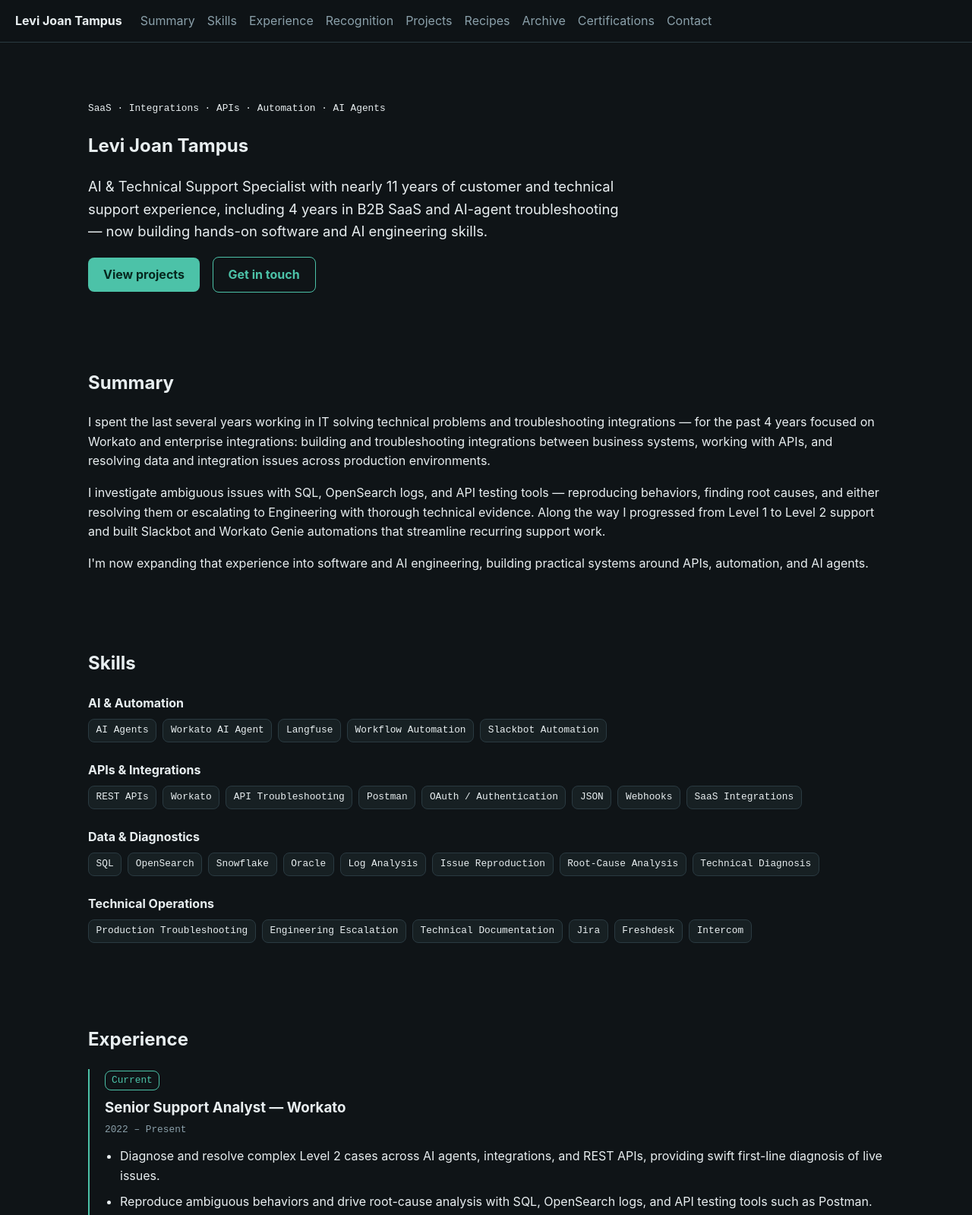
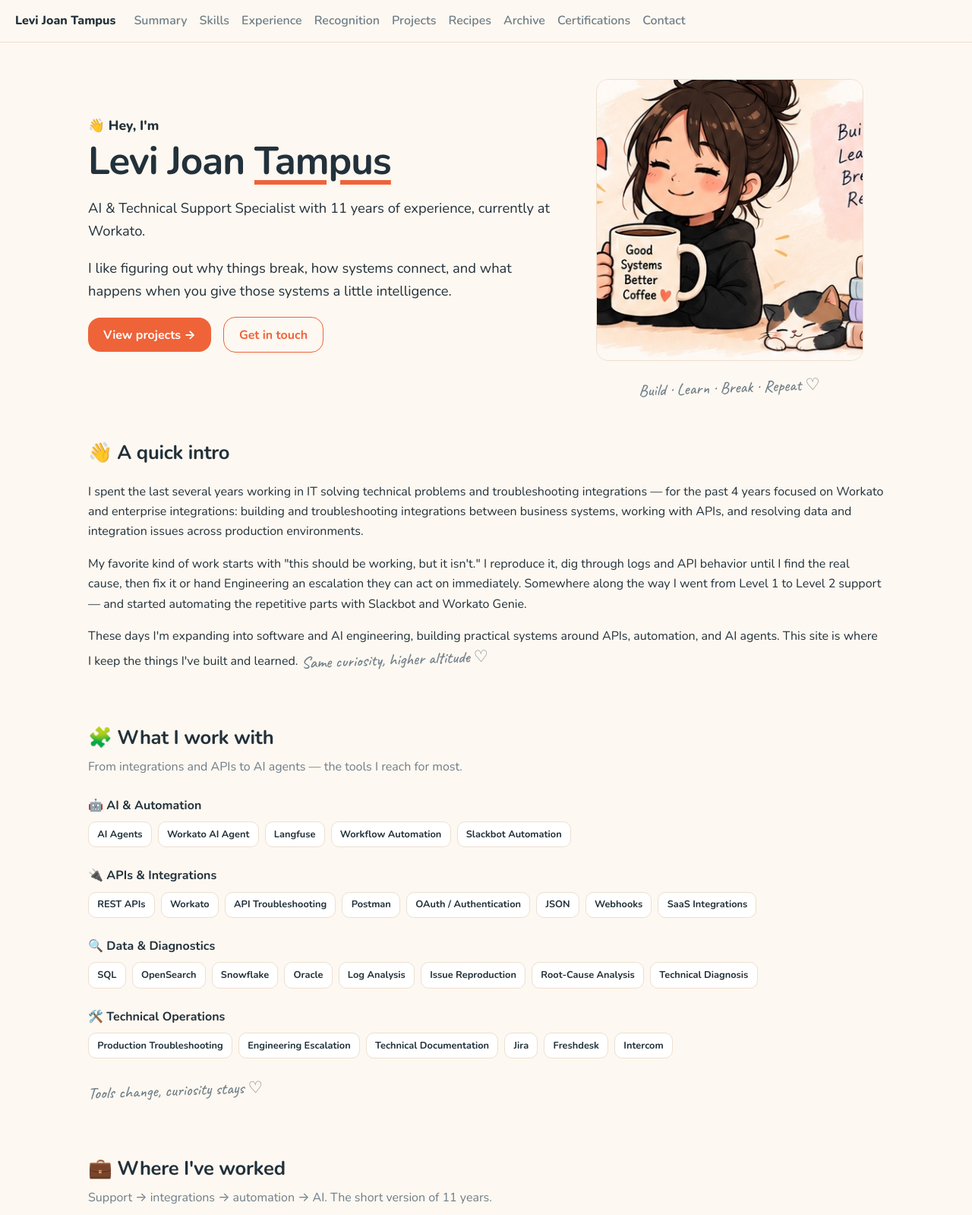
Before and after one commit to LeviTampus/Levi.github.io, an Astro site: page / in a window 1280 px wide. Shown: the top 1599 px of the page at 76% size. Built offline with nearby package versions, Linux system fonts and the light colour scheme; Astro itself is replaced by a stand-in of ours.

Commit message:
feat: warm personal visual direction with illustration and human copy

```diff
--- a/src/components/CertTile.astro
+++ b/src/components/CertTile.astro
@@ -19,7 +19,7 @@ const { title, issuer, verifyUrl, asset } = cert.data;
 <style>
   .cert a {
     display: block;
-    color: var(--text);
+    color: var(--ink);
     text-decoration: none;
     border: 1px solid var(--border);
     border-radius: var(--radius);
--- a/src/components/Role.astro
+++ b/src/components/Role.astro
@@ -28,9 +28,12 @@ const { company, title, dates, bullets, variant = 'current' } = Astro.props;
 
 <style>
   .role {
-    border-left: 2px solid var(--accent);
-    padding-left: 1.25rem;
-    margin-bottom: 2rem;
+    background: var(--surface);
+    border: 1px solid var(--border);
+    border-left: 4px solid var(--accent);
+    border-radius: var(--radius-s);
+    padding: 1.25rem 1.5rem;
+    margin-bottom: 1.25rem;
   }
 
   .role h3 {
@@ -48,6 +51,7 @@ const { company, title, dates, bullets, variant = 'current' } = Astro.props;
 
   .role.earlier {
     border-left-color: var(--border);
+    background: var(--surface-tint);
     margin-bottom: 0;
   }
 
--- a/src/components/SectionNav.astro
+++ b/src/components/SectionNav.astro
@@ -29,16 +29,16 @@ const links = [
     display: flex;
     align-items: center;
     gap: 1.5rem;
-    padding: 0 1.25rem;
-    background: color-mix(in srgb, var(--bg) 92%, transparent);
+    padding: 0.5rem 1.25rem;
+    background: color-mix(in srgb, var(--bg) 88%, transparent);
     backdrop-filter: blur(8px);
     border-bottom: 1px solid var(--border);
   }
 
   .brand {
-    color: var(--text);
+    color: var(--ink);
     text-decoration: none;
-    font-weight: 700;
+    font-weight: 800;
     white-space: nowrap;
   }
 
@@ -54,10 +54,11 @@ const links = [
   ul a {
     color: var(--muted);
     text-decoration: none;
+    font-weight: 600;
     padding: 0.25rem 0;
   }
 
   ul a:hover {
-    color: var(--text);
+    color: var(--accent);
   }
 </style>
--- a/src/components/SkillGroup.astro
+++ b/src/components/SkillGroup.astro
@@ -32,8 +32,8 @@ const { title, items } = Astro.props;
 
   .skill-group li {
     border: 1px solid var(--border);
-    border-radius: var(--radius);
+    border-radius: var(--radius-s);
     background: var(--surface);
-    padding: 0.25rem 0.6rem;
+    padding: 0.35rem 0.7rem;
   }
 </style>
--- a/src/layouts/Base.astro
+++ b/src/layouts/Base.astro
@@ -21,6 +21,12 @@ const canonical = `${site}${base}/`;
     <meta name="description" content={description} />
     <link rel="canonical" href={canonical} />
     <link rel="icon" type="image/svg+xml" href={`${base}/favicon.svg`} />
+    <link rel="preconnect" href="https://fonts.googleapis.com" />
+    <link rel="preconnect" href="https://fonts.gstatic.com" crossorigin />
+    <link
+      href="https://fonts.googleapis.com/css2?family=Nunito:wght@400;600;700;800&family=Caveat:wght@500;600&display=swap"
+      rel="stylesheet"
+    />
     <meta property="og:type" content="website" />
     <meta property="og:title" content={title} />
     <meta property="og:description" content={description} />
@@ -50,5 +56,6 @@ const canonical = `${site}${base}/`;
     text-align: center;
     color: var(--muted);
     font-size: 0.9rem;
+    background: var(--surface);
   }
 </style>
--- a/src/pages/index.astro
+++ b/src/pages/index.astro
@@ -29,21 +29,36 @@ const github = 'https://github.com/LeviTampus';
   description="Portfolio of Levi Joan Tampus: SaaS technical support, Workato integrations and APIs, workflow automation, troubleshooting, and AI agent projects."
 >
   <section id="hero" aria-label="Introduction">
-    <p class="tag">SaaS · Integrations · APIs · Automation · AI Agents</p>
-    <h1>Levi Joan Tampus</h1>
-    <p class="lede">
-      AI &amp; Technical Support Specialist with nearly 11 years of customer and
-      technical support experience, including 4 years in B2B SaaS and AI-agent
-      troubleshooting — now building hands-on software and AI engineering skills.
-    </p>
-    <p>
-      <a class="button" href="#projects">View projects</a>
-      <a class="button secondary" href="#contact">Get in touch</a>
-    </p>
+    <div class="hero-grid">
+      <div>
+        <p class="hey"><span aria-hidden="true">👋</span> Hey, I'm</p>
+        <h1>Levi Joan <span class="underline">Tampus</span></h1>
+        <p class="lede">
+          AI &amp; Technical Support Specialist with 11 years of experience,
+          currently at Workato.
+        </p>
+        <p class="lede personal">
+          I like figuring out why things break, how systems connect, and what
+          happens when you give those systems a little intelligence.
+        </p>
+        <p>
+          <a class="button" href="#projects">View projects →</a>
+          <a class="button secondary" href="#contact">Get in touch</a>
+        </p>
+      </div>
+      <figure class="hero-art">
+        <img
+          src={`${import.meta.env.BASE_URL}/hero-illustration.jpg`}
+          alt="Cozy illustration of Levi with coffee, watched over by a cat, beside books on APIs, automations, and AI agents"
+          width="640"
+        />
+        <figcaption class="handnote">Build · Learn · Break · Repeat ♡</figcaption>
+      </figure>
+    </div>
   </section>
 
   <section id="summary" aria-label="Professional summary">
-    <h2>Summary</h2>
+    <h2><span aria-hidden="true">👋</span> A quick intro</h2>
     <p>
       I spent the last several years working in IT solving technical problems and
       troubleshooting integrations — for the past 4 years focused on Workato and
@@ -52,40 +67,44 @@ const github = 'https://github.com/LeviTampus';
       issues across production environments.
     </p>
     <p>
-      I investigate ambiguous issues with SQL, OpenSearch logs, and API testing
-      tools — reproducing behaviors, finding root causes, and either resolving
-      them or escalating to Engineering with thorough technical evidence.
-      Along the way I progressed from Level 1 to Level 2 support and built
-      Slackbot and Workato Genie automations that streamline recurring support work.
+      My favorite kind of work starts with "this should be working, but it isn't."
+      I reproduce it, dig through logs and API behavior until I find the real cause,
+      then fix it or hand Engineering an escalation they can act on immediately.
+      Somewhere along the way I went from Level 1 to Level 2 support — and started
+      automating the repetitive parts with Slackbot and Workato Genie.
     </p>
     <p>
-      I'm now expanding that experience into software and AI engineering, building
-      practical systems around APIs, automation, and AI agents.
+      These days I'm expanding into software and AI engineering, building practical
+      systems around APIs, automation, and AI agents. This site is where I keep
+      the things I've built and learned. <span class="handnote">Same curiosity, higher altitude ♡</span>
     </p>
   </section>
 
   <section id="skills" aria-label="Technical skills">
-    <h2>Skills</h2>
+    <h2><span aria-hidden="true">🧩</span> What I work with</h2>
+    <p class="section-sub">From integrations and APIs to AI agents — the tools I reach for most.</p>
     <SkillGroup
-      title="AI & Automation"
+      title="🤖 AI & Automation"
       items={['AI Agents', 'Workato AI Agent', 'Langfuse', 'Workflow Automation', 'Slackbot Automation']}
     />
     <SkillGroup
-      title="APIs & Integrations"
+      title="🔌 APIs & Integrations"
       items={['REST APIs', 'Workato', 'API Troubleshooting', 'Postman', 'OAuth / Authentication', 'JSON', 'Webhooks', 'SaaS Integrations']}
     />
     <SkillGroup
-      title="Data & Diagnostics"
+      title="🔍 Data & Diagnostics"
       items={['SQL', 'OpenSearch', 'Snowflake', 'Oracle', 'Log Analysis', 'Issue Reproduction', 'Root-Cause Analysis', 'Technical Diagnosis']}
     />
     <SkillGroup
-      title="Technical Operations"
+      title="🛠️ Technical Operations"
       items={['Production Troubleshooting', 'Engineering Escalation', 'Technical Documentation', 'Jira', 'Freshdesk', 'Intercom']}
     />
+    <p><span class="handnote">Tools change, curiosity stays ♡</span></p>
   </section>
 
   <section id="experience" aria-label="Professional experience">
-    <h2>Experience</h2>
+    <h2><span aria-hidden="true">💼</span> Where I've worked</h2>
+    <p class="section-sub">Support → integrations → automation → AI. The short version of 11 years.</p>
     {experience.map((entry, i) => (
       <Role
         company={entry.data.company}
@@ -98,7 +117,8 @@ const github = 'https://github.com/LeviTampus';
   </section>
 
   <section id="recognition" aria-label="Recognition">
-    <h2>Recognition</h2>
+    <h2><span aria-hidden="true">🌟</span> Kind words</h2>
+    <p class="section-sub">Feedback and kudos collected along the way.</p>
     {recognition.map((item) => (
       <article class="archived">
         <p class="tag muted">Coming soon</p>
@@ -109,7 +129,8 @@ const github = 'https://github.com/LeviTampus';
   </section>
 
   <section id="projects" aria-label="Featured projects">
-    <h2>Featured Projects</h2>
+    <h2><span aria-hidden="true">🤖</span> Things I've built</h2>
+    <p class="section-sub">Personal experiments and professional work — labeled honestly, newest curiosity first.</p>
     {projects.map(async (p) => {
       const { Content } = await p.render();
       return (
@@ -121,15 +142,16 @@ const github = 'https://github.com/LeviTampus';
   </section>
 
   <section id="recipes" aria-label="Workato recipes and workflow examples">
-    <h2>Workato Recipes</h2>
-    <p>Integration and workflow examples. Recipe pages live in Workato and require sign-in.</p>
+    <h2><span aria-hidden="true">⚙️</span> Workato recipes</h2>
+    <p class="section-sub">Real integration and workflow examples. They live in Workato, so you'll need a sign-in to peek inside.</p>
     {recipes.map((r) => (
       <RecipeRow recipe={r} />
     ))}
   </section>
 
   <section id="archive" aria-label="Earlier and archived work">
-    <h2>Earlier Work</h2>
+    <h2><span aria-hidden="true">📼</span> From the archives</h2>
+    <p class="section-sub">Older work that shows where I started — kept for context, not the main act.</p>
     {archiveItems.map(async (item) => {
       const { Content } = await item.render();
       return (
@@ -151,7 +173,8 @@ const github = 'https://github.com/LeviTampus';
   </section>
 
   <section id="certifications" aria-label="Certifications">
-    <h2>Certifications</h2>
+    <h2><span aria-hidden="true">🏅</span> Certificates</h2>
+    <p class="section-sub">Coursework I'm happy to show — each tile links to its verification page.</p>
     <div class="cert-grid">
       {certs.map((c) => (
         <CertTile cert={c} />
@@ -160,11 +183,8 @@ const github = 'https://github.com/LeviTampus';
   </section>
 
   <section id="contact" aria-label="Contact">
-    <h2>Contact</h2>
-    <p>
-      The fastest way to reach me is email — I also keep my LinkedIn and GitHub
-      up to date.
-    </p>
+    <h2><span aria-hidden="true">✉️</span> Say hello</h2>
+    <p class="section-sub">Something here catch your interest? My inbox is open.</p>
     <ul class="contact-links">
       <li><a class="button" href={`mailto:${email}`}>{email}</a></li>
       <li><a href={linkedin} target="_blank" rel="noopener noreferrer">LinkedIn</a></li>
@@ -172,9 +192,63 @@ const github = 'https://github.com/LeviTampus';
     </ul>
     <p class="tag">Cebu City, Philippines</p>
   </section>
+
+  <aside class="quote" aria-label="Personal motto">
+    <p class="handnote big">Still curious. Still learning. Always building.</p>
+    <p class="tag">— Levi</p>
+  </aside>
 </Base>
 
 <style>
+  .hero-grid {
+    display: grid;
+    grid-template-columns: 1.2fr 0.8fr;
+    gap: 2rem;
+    align-items: center;
+  }
+
+  @media (max-width: 720px) {
+    .hero-grid {
+      grid-template-columns: 1fr;
+    }
+  }
+
+  .hey {
+    font-weight: 800;
+    font-size: 1.1rem;
+    margin: 0;
+  }
+
+  #hero h1 {
+    font-size: clamp(2.2rem, 5vw, 3.2rem);
+    line-height: 1.1;
+    margin: 0.25rem 0 1rem;
+    letter-spacing: -0.02em;
+  }
+
+  .underline {
+    text-decoration: underline;
+    text-decoration-color: var(--accent);
+    text-decoration-thickness: 0.12em;
+    text-underline-offset: 0.15em;
+  }
+
+  .hero-art {
+    margin: 0;
+    text-align: center;
+  }
+
+  .hero-art img {
+    width: 100%;
+    max-width: 22rem;
+    height: auto;
+    border-radius: var(--radius);
+    border: 1px solid var(--border);
+  }
+
+  .hero-art figcaption {
+    margin-top: 0.5rem;
+  }
   .lede {
     font-size: 1.15rem;
     max-width: 44rem;
@@ -215,7 +289,7 @@ const github = 'https://github.com/LeviTampus';
   }
 
   .archived h3 {
-    color: var(--text);
+    color: var(--ink);
     margin: 0.25rem 0 0.5rem;
   }
 
@@ -229,4 +303,23 @@ const github = 'https://github.com/LeviTampus';
     grid-template-columns: repeat(auto-fill, minmax(16rem, 1fr));
     gap: 1rem;
   }
+
+  .quote {
+    margin-top: var(--gap-section);
+    background: var(--accent-soft);
+    border: 1px solid var(--border);
+    border-radius: var(--radius);
+    padding: 1.5rem 2rem;
+    text-align: center;
+  }
+
+  .handnote.big {
+    font-size: 1.8rem;
+    color: var(--ink);
+  }
+
+  .quote .tag {
+    color: var(--muted);
+    margin: 0.25rem 0 0;
+  }
 </style>
--- a/src/styles/tokens.css
+++ b/src/styles/tokens.css
@@ -1,22 +1,29 @@
-/* Design tokens — single source of truth for color, type, and spacing. */
+/* Design tokens — "warm paper workshop" direction.
+   Cream foundation, ink text, coral primary, lavender secondary. */
 
 :root {
-  --bg: #0f1417;
-  --surface: #172023;
-  --surface-raised: #1e2b30;
-  --muted: #8ba0aa;
-  --text: #e8eef0;
-  --accent: #4cc2a8;
-  --accent-ink: #06281f;
-  --border: #2a3a41;
+  --bg: #fdf8f1;
+  --surface: #ffffff;
+  --surface-tint: #faf3e9;
+  --ink: #22313b;
+  --muted: #6f7d87;
+  --border: #eddfd0;
+  --accent: #ef6339;
+  --accent-ink: #ffffff;
+  --accent-soft: #fdeee5;
+  --secondary: #7c6fd0;
+  --secondary-soft: #ece9fb;
+  --heart: #e0506e;
 
-  --font-sans: 'Inter', system-ui, -apple-system, 'Segoe UI', sans-serif;
-  --font-mono: 'JetBrains Mono', ui-monospace, SFMono-Regular, monospace;
+  --font-sans: 'Nunito', system-ui, -apple-system, 'Segoe UI', sans-serif;
+  --font-hand: 'Caveat', cursive;
+  --font-mono: ui-monospace, SFMono-Regular, monospace;
 
   --max-w: 68rem;
   --nav-h: 3.5rem;
-  --radius: 0.5rem;
-  --gap-section: 4rem;
+  --radius: 1rem;
+  --radius-s: 0.65rem;
+  --gap-section: 3rem;
 }
 
 *,
@@ -32,9 +39,9 @@ html {
 body {
   margin: 0;
   background: var(--bg);
-  color: var(--text);
+  color: var(--ink);
   font-family: var(--font-sans);
-  line-height: 1.6;
+  line-height: 1.65;
 }
 
 main {
@@ -48,6 +55,26 @@ section[id] {
   padding-top: var(--gap-section);
 }
 
+section > h2 {
+  font-size: 1.6rem;
+  margin: 0 0 0.25rem;
+  letter-spacing: -0.01em;
+}
+
+.section-sub {
+  color: var(--muted);
+  margin: 0 0 1.5rem;
+  max-width: 44rem;
+}
+
+.handnote {
+  font-family: var(--font-hand);
+  font-size: 1.35rem;
+  color: var(--muted);
+  transform: rotate(-2deg);
+  display: inline-block;
+}
+
 a {
   color: var(--accent);
 }
@@ -55,12 +82,12 @@ a {
 a:focus-visible {
   outline: 2px solid var(--accent);
   outline-offset: 2px;
-  border-radius: 2px;
+  border-radius: 4px;
 }
 
 .tag {
-  font-family: var(--font-mono);
   font-size: 0.8rem;
+  font-weight: 700;
 }
 
 @media (prefers-reduced-motion: reduce) {
```
Also changed, not shown: src/components/ProjectCard.astro (+8 -7 lines), public/favicon.svg, public/hero-illustration.jpg (added), 1 other file.
